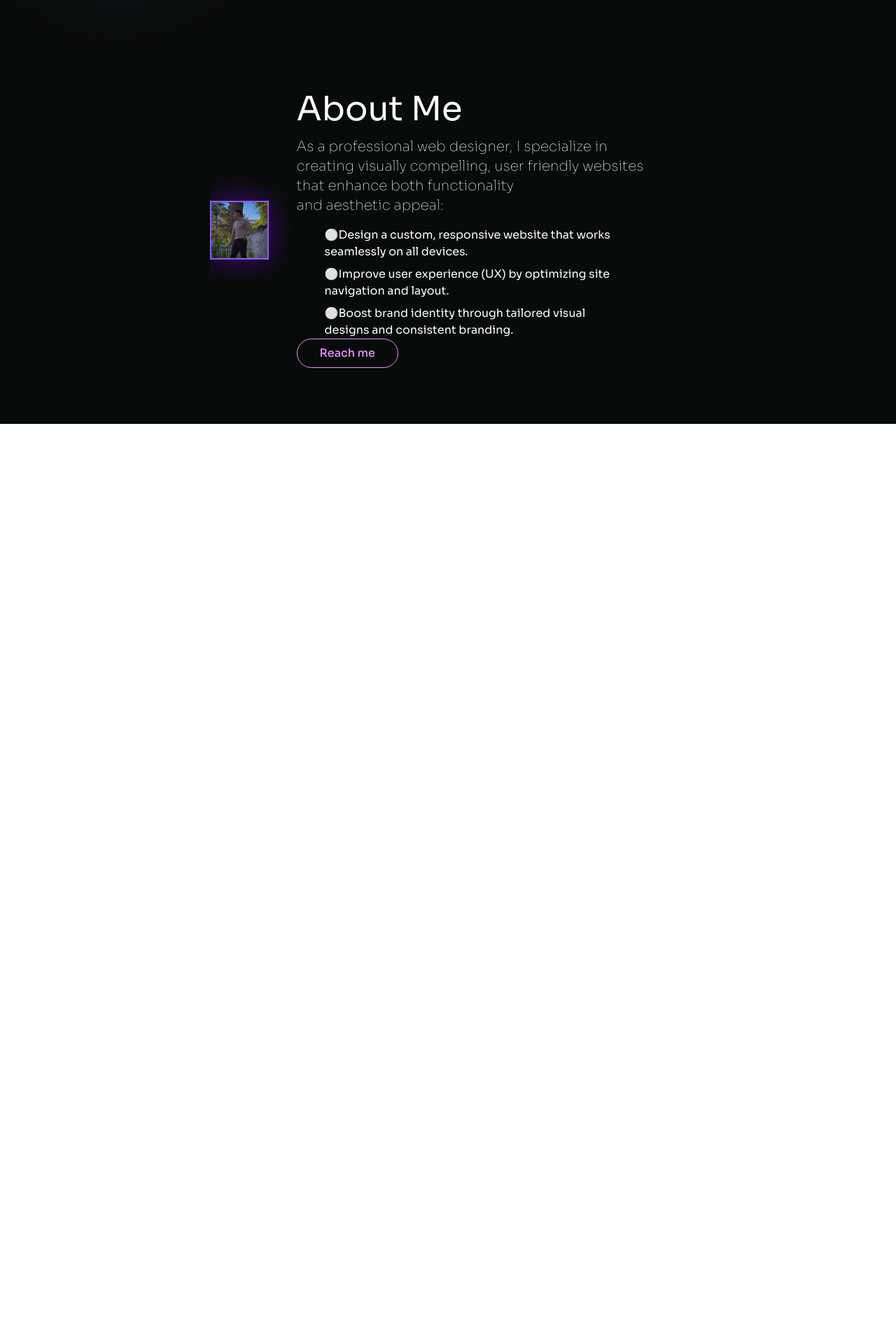
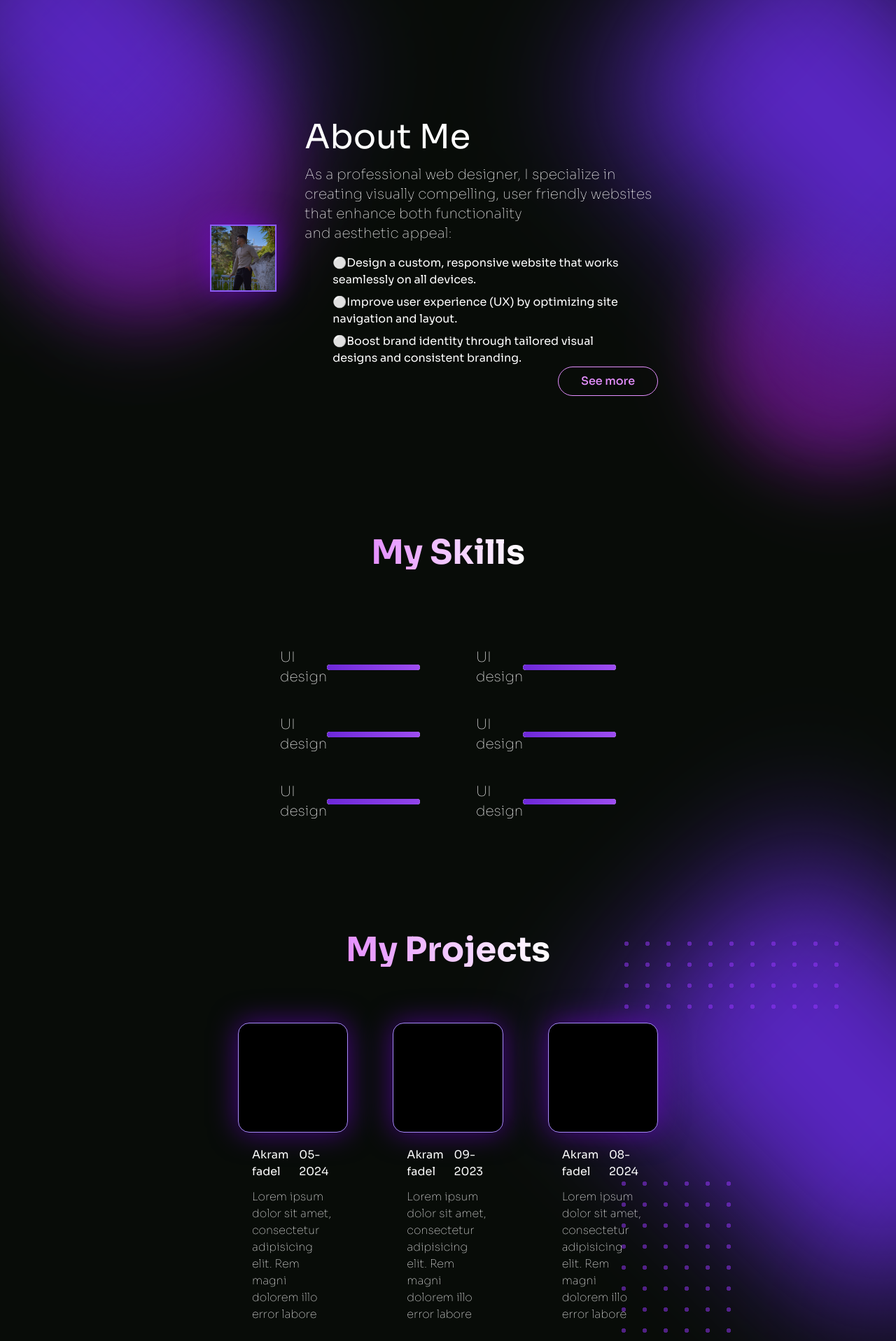
Before and after one commit to afadel151/Hamza-s-Portfolio, a Nuxt app: page / in a window 1280 px wide. Shown: the part 880-2797 px from the top of the page at 70% size. Before the commit the page ends 1486 px from the top, so only its background shows below. Built offline with nearby package versions, Linux system fonts and the light colour scheme.

Commit message:
skills, projects and contact me sections

```diff
--- a/components/NavBar.vue
+++ b/components/NavBar.vue
@@ -4,7 +4,7 @@
         <div class="flex justify-center text-2xl  z-20   space-x-8 items-center">
             <p class="text-gradient ">Home
             </p>
-            <p class="text-gradient">About me</p>
+            <p class="text-gradient ">About me</p>
             <p class="text-gradient">Skills</p>
             <p class="text-gradient">Projects</p>
             <p class="text-gradient">Contact</p>
--- a/layouts/default.vue
+++ b/layouts/default.vue
@@ -4,6 +4,14 @@
         <div class="absolute z-0  right-56 -top-20 w-56 h-56 rotate-45 bg-[#9914C1] blur-2xl scale-125 opacity-55 bg-animate-2"></div>
         <div class="absolute z-0  top-80 rounded-3xl w-64 h-80 -rotate-45 bg-[#5825C1] blur-3xl scale-150 bg-animate-3"></div>
         <div class="absolute z-0  top-40 -right-40 rounded-3xl w-72 h-96 -rotate-45 bg-[#5825C1] blur-3xl scale-150 bg-animate-4"></div>
+
+        <div class="absolute z-0 top-[120vh]   w-80 h-80 rounded-full  rotate-45 bg-[#9914C1] blur-2xl scale-125 opacity-55 bg-animate-1"></div>
+        <div class="absolute z-0  -right-20 top-[150vh] w-72 h-72 rounded-full rotate-45 bg-[#9914C1] blur-2xl scale-125 opacity-55 bg-animate-2"></div>
+        <div class="absolute z-0  top-[100vh] rounded-3xl w-64 h-80 -rotate-45 bg-[#5825C1] blur-3xl scale-150 bg-animate-3"></div>
+        <div class="absolute z-0  top-[110vh] -right-20 rounded-3xl w-72 h-96 -rotate-45 bg-[#5825C1] blur-3xl scale-150 bg-animate-4"></div>
+
+
+        <div class="absolute z-0  top-[280vh] -right-20 rounded-3xl  w-72 h-96 -rotate-45 bg-[#5825C1] blur-3xl scale-150 bg-animate-4"></div>
 
         <NavBar />
         <div class="z-20 relative">
@@ -20,7 +28,7 @@ onMounted(() => {
     y: '+=30', // Move down
     repeat: -1, // Infinite loop
     yoyo: true, // Go back to the start
-    duration: 3, // Animation duration
+    duration: 2, // Animation duration
     ease: 'power1.inOut'
   })
 
@@ -29,7 +37,7 @@ onMounted(() => {
     y: '+=50', // Move down
     repeat: -1,
     yoyo: true,
-    duration: 3,
+    duration: 2,
     ease: 'power1.inOut'
   })
 
--- a/pages/index.vue
+++ b/pages/index.vue
@@ -1,10 +1,10 @@
 <template>
-    <div class="px-[300px]">
+    <div >
 
-        <div class="flex justify-between items-stretch mb-20  mt-20 ">
+        <div class="flex justify-between items-stretch mb-20 px-[300px] mt-20 ">
             <div class="flex flex-col h-[580px]  w-[50%] items-start justify-between">
                 <p class="text-5xl text-white ">Hi I'm Hamza Berbar</p>
-                <p class="text-7xl text-white font-bold">Professional Web <br> Designer </p>
+                <p class="text-7xl bg-clip-text text-transparent bg-gradient-to-br from-[#E58FFF] to-[#FFFFFF] font-bold">Professional Web <br> Designer </p>
                 <p class="text-white text-2xl font-thin">
                     I design modern, responsive websites that focus on aesthetics and usability, helping businesses
                     create a strong online presence.
@@ -15,9 +15,9 @@
                 <img src="~/assets/imgs/hamza.jpg" class="rounded-full shadow-custom-purple border-2 border-violet-500" alt="">
             </div>
         </div>
-        <div class="flex relative justify-between items-stretch mb-20  mt-40 ">
+        <div class="flex relative justify-between px-[300px] py-10 items-stretch mb-20  mt-40 ">
 
-            <div class="flex    w-[30%] justify-center items-center">
+            <div class="flex    w-[35%] justify-center items-center ">
                 <img src="~/assets/imgs/hamza-2.jpg" class=" shadow-custom-purple border-2 border-violet-500" alt="">
             </div>
             <div class="flex flex-col justify-between items-start px-10">
@@ -30,7 +30,118 @@
                     <p>⚪Boost brand identity through tailored visual designs and consistent branding.</p>
                 </div>
                </div>
-                <button class="button-gradient-2  z-20 ">Reach me</button>
+                <button class="button-gradient-2 self-end  z-20 ">See more</button>
+            </div>
+        </div>
+        <div class="flex relative flex-col justify-between px-[400px] items-center mb-20  mt-40 ">
+            <p class="text-5xl font-bold text-gradient">My Skills</p>
+            <div class="w-full grid grid-cols-2 mt-28 gap-y-10 gap-x-20">
+                <div class="w-full flex justify-between items-center">
+                    <p class="text-xl text-white font-thin">UI design</p>
+                    <div class="w-80 relative bg-white h-2 rounded-xl">
+                        <div class="absolute h-2 w-40 bg-gradient-to-r from-violet-700 to-purple-500 rounded-full">
+
+                        </div>
+                    </div>
+                </div>
+                <div class="w-full flex justify-between items-center">
+                    <p class="text-xl text-white font-thin">UI design</p>
+                    <div class="w-80 relative bg-white h-2 rounded-xl">
+                        <div class="absolute h-2 w-40 bg-gradient-to-r from-violet-700 to-purple-500 rounded-full">
+
+                        </div>
+                    </div>
+                </div>
+                <div class="w-full flex justify-between items-center">
+                    <p class="text-xl text-white font-thin">UI design</p>
+                    <div class="w-80 relative bg-white h-2 rounded-xl">
+                        <div class="absolute h-2 w-40 bg-gradient-to-r from-violet-700 to-purple-500 rounded-full">
+
+                        </div>
+                    </div>
+                </div>
+                <div class="w-full flex justify-between items-center">
+                    <p class="text-xl text-white font-thin">UI design</p>
+                    <div class="w-80 relative bg-white h-2 rounded-xl">
+                        <div class="absolute h-2 w-40 bg-gradient-to-r from-violet-700 to-purple-500 rounded-full">
+
+                        </div>
+                    </div>
+                </div>
+                <div class="w-full flex justify-between items-center">
+                    <p class="text-xl text-white font-thin">UI design</p>
+                    <div class="w-80 relative bg-white h-2 rounded-xl">
+                        <div class="absolute h-2 w-52 bg-gradient-to-r from-violet-700 to-purple-500 rounded-full">
+
+                        </div>
+                    </div>
+                </div>
+                <div class="w-full flex justify-between items-center">
+                    <p class="text-xl text-white font-thin">UI design</p>
+                    <div class="w-80 relative bg-white h-2 rounded-xl">
+                        <div class="absolute h-2 w-40 bg-gradient-to-r from-violet-700 to-purple-500 rounded-full">
+
+                        </div>
+                    </div>
+                </div>
+            </div>
+        </div>
+        <div class="flex relative flex-col z-0 justify-between px-[300px] items-center mb-20  mt-40 ">
+            <div class="absolute top-0 right-20 z-0 bg-custom-radial bg-20x20 w-80 h-28 pointer-events-none"></div>
+            <div class="absolute bottom-20 right-40 rotate-90 z-0 bg-custom-radial bg-20x20 w-80 h-48 pointer-events-none"></div>
+            <p class="text-5xl font-bold text-gradient">My Projects</p>
+            <div class="w-full grid z-0 grid-cols-3 px-10 gap-x-16 mt-20">
+                <div class=" flex flex-col justify-between items-center">
+                     <div class="w-full bg-black   border shadow-custom-purple border-violet-400 aspect-square rounded-2xl">
+
+                     </div>
+                     <div class="w-full flex justify-between items-center px-5 mt-5">
+                        <p class="text-white">Akram fadel</p>
+                        <p class="text-white">05-2024</p>
+                     </div>
+                     <p class="text-white font-thin px-5 mt-3">Lorem ipsum dolor sit amet, consectetur adipisicing elit. Rem magni dolorem illo error labore </p>
+                </div>
+                <div class=" flex flex-col justify-between items-center">
+                     <div class="w-full border bg-black shadow-custom-purple border-violet-400 aspect-square rounded-2xl">
+
+                     </div>
+                     <div class="w-full flex justify-between items-center px-5 mt-5">
+                        <p class="text-white">Akram fadel</p>
+                        <p class="text-white">09-2023</p>
+                     </div>
+                     <p class="text-white font-thin px-5 mt-3">Lorem ipsum dolor sit amet, consectetur adipisicing elit. Rem magni dolorem illo error labore </p>
+
+                </div>
+                <div class=" flex flex-col justify-between items-center">
+                     <div class="w-full bg-black border shadow-custom-purple border-violet-400 aspect-square rounded-2xl">
+
+                     </div>
+                     <div class="w-full flex justify-between items-center px-5 mt-5">
+                        <p class="text-white">Akram fadel</p>
+                        <p class="text-white">08-2024</p>
+                     </div>
+                     <p class="text-white font-thin px-5 mt-3">Lorem ipsum dolor sit amet, consectetur adipisicing elit. Rem magni dolorem illo error labore </p>
+
+                </div>
+            </div>
+            <button class="button-gradient-2 mt-20"> See more</button>
+        </div>
+        <div class="flex relative py-2 flex-col z-0 justify-between px-[300px] items-center mb-20  mt-40 ">
+            <p class="text-5xl font-bold text-gradient">Contact me</p>
+            <div class="flex flex-col gap-4 justify-center items-center mt-20 w-[50%]">
+                <div class="w-full gap-2 flex flex-col justify-center items-start">
+                    <p class="text-3xl font-thin text-white">Full name</p>
+                    <input type="text" placeholder="Enter your full name" class="w-full pl-5 text-white h-16 rounded-full  bg-[#5925c150] shadow-custom-violet  border-violet-300 border   ">
+                </div>
+                <div class="w-full gap-2 flex flex-col justify-center items-start">
+                    <p class="text-3xl font-thin text-white">Email</p>
+                    <input type="text" placeholder="Enter your Email" class="w-full  pl-5 h-16 text-white rounded-full shadow-custom-violet  bg-[#5925c150]  border-violet-300 border  ">
+                </div>
+                <div class="w-full gap-2 flex flex-col justify-center items-start">
+                    <p class="text-3xl font-thin text-white">Message</p>
+                    <input type="text" placeholder="Enter your Message" class="w-full  pl-5 h-20 text-white rounded-3xl shadow-custom-violet  bg-[#5925c150]  border-violet-300 border  ">
+
+                </div>
             </div>
         </div>
     </div>
--- a/tailwind.config.js
+++ b/tailwind.config.js
@@ -12,8 +12,17 @@ export default {
     extend: {
       boxShadow: {
         'custom-purple': '0px 0px 40px 0px rgba(136, 4, 255, 0.5)',
+        'custom-violet': '0px 0px 25px 0px rgba(136, 4, 255, 0.4)',
+      },
+      backgroundImage: {
+        'custom-radial': 'radial-gradient(circle, rgba(152, 53, 255, 0.5) 3px, transparent 2px)',
+        'gradient-purple' : 'bg-gradient-to-r from-violet-900 to-purple-700',
       },
     },
+    backgroundSize: {
+      '20x20': '30px 30px'
+    }
   },
-  plugins: [],
+
+plugins: [],
 }
```
